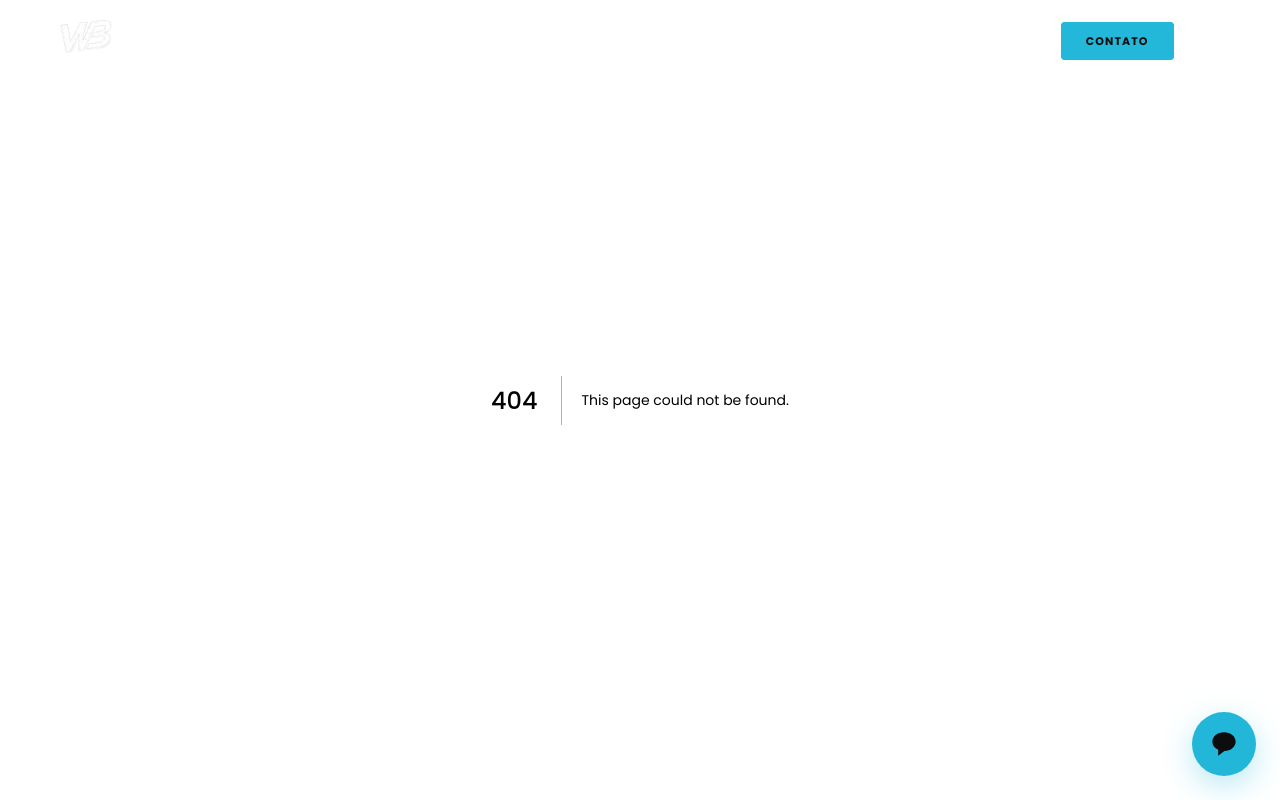
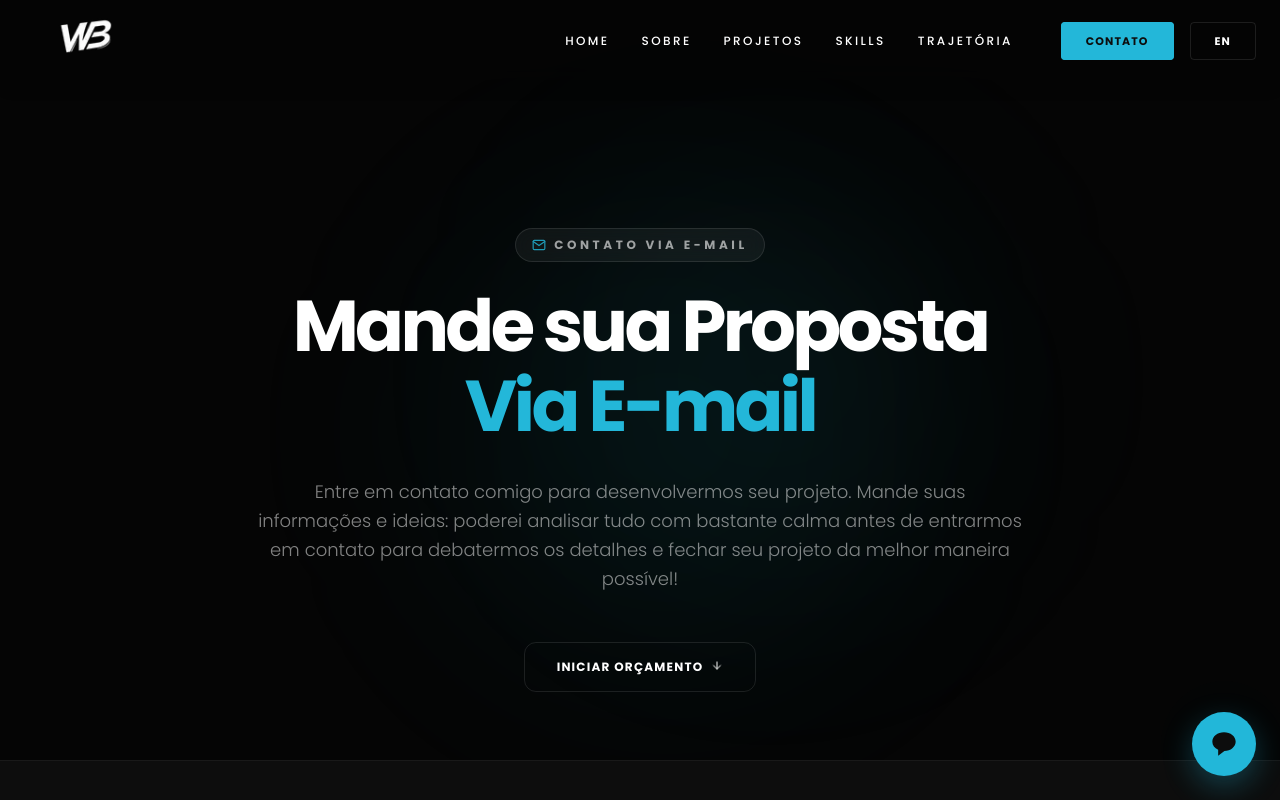
Before and after one commit to WendelBonucci/portfolio-dev, a Next.js app: page /Contact in a window 1280 px wide. Before the commit this address had no page. Shown: the top 800 px of the page. Built offline with nearby package versions, Linux system fonts and the light colour scheme.

Commit message:
Página de Contato e ajuste no Header
Começo da criação da página de contato e ajuste no header, que não estava sendo atribuído o blur(estilização) nas demais rotas.

```diff
--- a/package.json
+++ b/package.json
@@ -12,6 +12,7 @@
   "dependencies": {
     "aos": "^2.3.4",
     "next": "16.2.4",
+    "next-intl": "^4.13.0",
     "react": "19.2.4",
     "react-dom": "19.2.4",
     "react-icons": "^5.6.0",
--- /dev/null
+++ b/src/app/Contact/page.tsx
@@ -0,0 +1,9 @@
+import ContactMain from "@/components/Contact/ContactMain"
+
+export default function page() {
+    return (
+        <main className="">
+            <ContactMain />
+        </main>
+    )
+}
--- /dev/null
+++ b/src/components/Contact/ContactMain.tsx
@@ -0,0 +1,9 @@
+import InitialContent from "./Sections/InitialContent"
+
+export default function ContactMain() {
+    return (
+        <main className=''>
+            <InitialContent />
+        </main>
+    )
+}
--- /dev/null
+++ b/src/components/Contact/Sections/InitialContent.tsx
@@ -0,0 +1,56 @@
+"use client"
+import { useEffect } from "react"
+import Link from "next/link"
+import Aos from "aos"
+import "aos/dist/aos.css"
+import { FiMail, FiArrowDown } from "react-icons/fi"
+
+export default function InitialContent() {
+    useEffect(() => {
+        Aos.init({ duration: 1000, easing: "ease-out-quart", once: true });
+    }, []);
+
+    return (
+        <section className="relative w-full min-h-[95vh] pt-32 md:pt-40 bg-background flex items-center justify-center overflow-hidden">
+            <div className="absolute top-1/4 left-1/3 w-72 h-72 md:w-120 md:h-120 bg-blue/5 rounded-full blur-[100px] pointer-events-none animate-pulse-slow"></div>
+            <div className="absolute bottom-1/4 right-1/4 w-60 h-60 md:w-96 md:h-96 bg-blue/5 rounded-full blur-[120px] pointer-events-none"></div>
+
+            <div className="max-w-4xl w-full mx-auto px-6 z-10 flex flex-col items-center text-center">
+
+                <div className="flex items-center gap-2 px-4 py-2 rounded-full bg-white/5 border border-white/10 mb-6 backdrop-blur-sm"
+                    data-aos="fade-down">
+                    <FiMail className="text-blue animate-pulse" size={14} />
+                    <span className="text-white/60 text-[10px] md:text-xs font-bold uppercase tracking-[0.3em]">
+                        Contato Via E-mail
+                    </span>
+                </div>
+
+                <h1 className="text-4xl sm:text-5xl md:text-7xl font-bold text-white leading-[1.1] mb-8 tracking-tighter max-w-3xl"
+                    data-aos="zoom-in-up" data-aos-delay="100">
+                    Mande sua Proposta <br />
+                    <span className="bg-linear-to-r from-blue to-blue bg-clip-text text-transparent">
+                        Via E-mail
+                    </span>
+                </h1>
+
+                <p className="text-white/50 text-sm sm:text-base md:text-lg font-light leading-relaxed max-w-3xl mb-12"
+                    data-aos="fade-up" data-aos-delay="200">
+                    Entre em contato comigo para desenvolvermos seu projeto. Mande suas informações e ideias:
+                    poderei analisar tudo com bastante calma antes de entrarmos em contato para debatermos os detalhes
+                    e fechar seu projeto da melhor maneira possível!
+                </p>
+
+                <div data-aos="fade-up" data-aos-delay="300" className="w-full flex justify-center">
+                    <Link href="#orcamento" className="group relative inline-flex items-center justify-center gap-3 px-8 py-4 font-bold text-white border border-white/10 rounded-xl overflow-hidden transition-all duration-500 hover:border-blue/50 w-[85vw] sm:w-auto">
+
+                        <span className="absolute inset-y-0 left-0 w-0 bg-blue transition-all duration-500 group-hover:w-full"></span>
+                        <span className="relative z-10 group-hover:text-black transition-colors duration-300 uppercase tracking-widest text-xs flex items-center gap-2">
+                            Iniciar Orçamento
+                            <FiArrowDown className="animate-bounce group-hover:text-black" />
+                        </span>
+                    </Link>
+                </div>
+            </div>
+        </section>
+    )
+}
--- a/src/components/layout/Header/Header.tsx
+++ b/src/components/layout/Header/Header.tsx
@@ -1,53 +1,55 @@
-"use client"
-import { useEffect, useState } from "react"
-import { usePathname } from "next/navigation"
+"use client";
+import { useEffect, useState } from "react";
+import { usePathname } from "next/navigation";
 
-//components
-import Logo from "./sections/Logo"
-import Navgation from "./sections/Navgation"
-import SideBar from "./sections/SideBar"
+import Logo from "./sections/Logo";
+import Navgation from "./sections/Navgation";
+import SideBar from "./sections/SideBar";
 
 export default function Header() {
     const [scrolled, setScrolled] = useState(false);
     const [isMobile, setIsMobile] = useState(false);
-    const [isHome, setIsHome] = useState(false);
+
     const pathname = usePathname();
+    const isHome = pathname === "/";
 
     useEffect(() => {
         const checkScreen = () => {
-            setIsMobile(window.innerWidth < 768)
+            setIsMobile(window.innerWidth < 768);
         };
-        checkScreen();
 
         const handleScroll = () => {
-            if (pathname === '/') {
-                setScrolled(window.scrollY > 20);
-                setIsHome(true)
-            } else {
-                setScrolled(false);
-                setIsHome(true);
-            }
+            setScrolled(window.scrollY > 20);
         };
+
+        // Executa imediatamente ao trocar rota
+        checkScreen();
         handleScroll();
 
-        window.addEventListener("scroll", handleScroll, { passive: true });
+        window.addEventListener("scroll", handleScroll, {
+            passive: true,
+        });
+
         window.addEventListener("resize", checkScreen);
 
         return () => {
             window.removeEventListener("scroll", handleScroll);
             window.removeEventListener("resize", checkScreen);
         };
-    }, [pathname])
+    },);
 
+    const headerClass =
+        isHome && !scrolled
+            ? "bg-transparent"
+            : "bg-background/70 backdrop-blur-md shadow-lg";
 
     return (
-        <header className={`fixed top-0 w-full h-20 z-50 transition-all duration-300
-            ${isHome ? scrolled ? "bg-background/70 backdrop-blur-md shadow-lg" : "bg-transparent" : "bg-background/70 backdrop-blur-md shadow-lg"}`}>
+        <header className={`fixed top-0 w-full h-20 z-50 transition-all duration-300 ${headerClass}`}>
             <section className="max-w-7xl mx-auto flex items-center justify-between h-full px-6 w-full">
                 <Logo />
                 {!isMobile && <Navgation />}
                 {isMobile && <SideBar />}
             </section>
-        </header >
-    )
+        </header>
+    );
 }
--- a/src/components/layout/Header/sections/Navgation.tsx
+++ b/src/components/layout/Header/sections/Navgation.tsx
@@ -19,7 +19,7 @@ export default function Navigation() {
     ];
 
     const buttons: ItemType[] = [
-        { id: 1, label: 'Contato', href: '#contato' },
+        { id: 1, label: 'Contato', href: '/Contact' },
         { id: 2, label: 'EN', href: '/en' },
     ];
 
```
Also changed, not shown: 1 other file (tests, documents, lock files or other folders).
